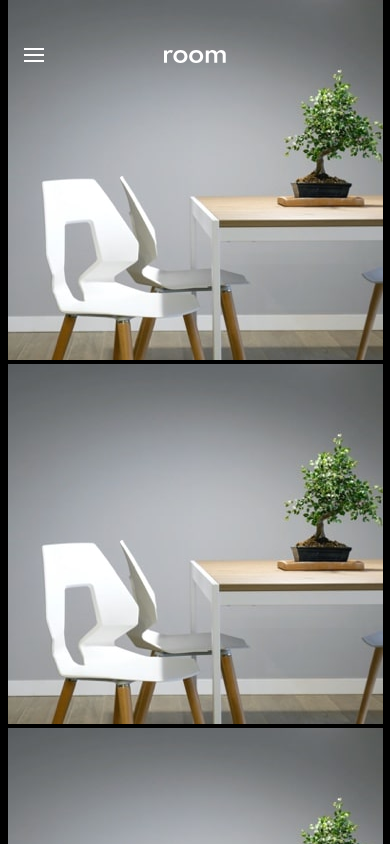
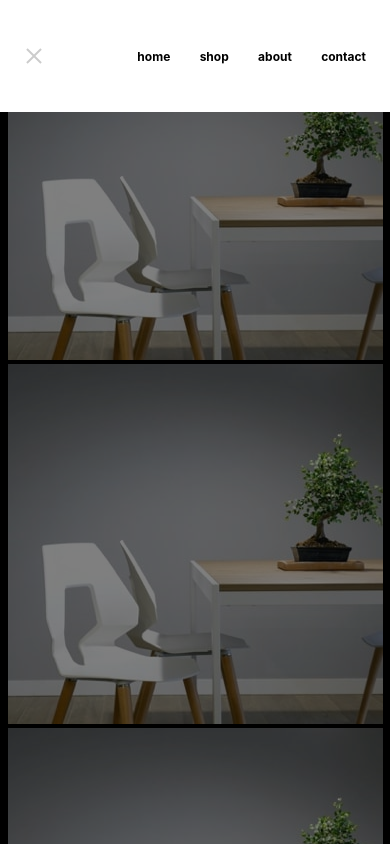
Before and after one commit to rlon23/fem-room-home, a React (Create React App) app: page / in a window 390 px wide. Both pictures are taken after a click on the picture 34 px from the left and 55 px from the top of the page. Shown: the top 844 px of the page. Built offline with nearby package versions, Linux system fonts and the light colour scheme.

Commit message:
add mobile menu functionality

```diff
--- a/src/App.js
+++ b/src/App.js
@@ -16,10 +16,10 @@ function App() {
 
         <div className='attribution'>
           Challenge by{' '}
-          <a href='https://www.frontendmentor.io?ref=challenge' target='_blank'>
+          <a href='https://www.frontendmentor.io?ref=challenge' target='_blank' rel="noreferrer">
             Frontend Mentor
           </a>
-          . Coded by <a href='https://github.com/rlon23' target='_blank'>Arlony Diaz</a>.
+          . Coded by <a href='https://github.com/rlon23' target='_blank' rel="noreferrer">Arlony Diaz</a>.
         </div>
       </main>
     </div>
--- a/src/components/Navbar/Navbar.js
+++ b/src/components/Navbar/Navbar.js
@@ -2,8 +2,12 @@ import './Navbar.scss';
 import logo from './../../images/logo.svg';
 import hamburger from './../../images/icon-hamburger.svg';
 import close from './../../images/icon-close.svg';
+import React, { useState } from 'react';
 
 function Navbar() {
+  const [isMobileOpen, setIsMobileOpen] = useState(false);
+  const bodyEl = document.body;
+
   return (
     <nav className='Navbar'>
       <div className='Navbar__mobile'>
@@ -11,12 +15,28 @@ function Navbar() {
           src={hamburger}
           className='Navbar__mobile-toggle'
           alt='mobile-menu-toggle'
+          onClick={() => {
+            setIsMobileOpen(true);
+            bodyEl.style.overflow = 'hidden';
+          }}
         />
         <img src={logo} className='Navbar__logo' alt='logo' />
       </div>
-      <div className='Navbar__mobile-menu'>
+      <div
+        className={`${
+          isMobileOpen ? 'Navbar__mobile-menu open' : 'Navbar__mobile-menu'
+        }`}
+      >
         <ul className='Navbar__links'>
-          <img src={close} alt='' className='close-mobile-menu' />
+          <img
+            src={close}
+            alt=''
+            className='close-mobile-menu'
+            onClick={() => {
+              setIsMobileOpen(false);
+              bodyEl.style.overflow = 'auto';
+            }}
+          />
           <li>
             <a href='#home' className='Navbar__link'>
               home
--- a/src/components/Navbar/Navbar.scss
+++ b/src/components/Navbar/Navbar.scss
@@ -25,7 +25,7 @@
     margin: 0;
     background-color: var(--black-transparent);
 
-    &.mobile-open {
+    &.open {
       display: block;
     }
   }
```
